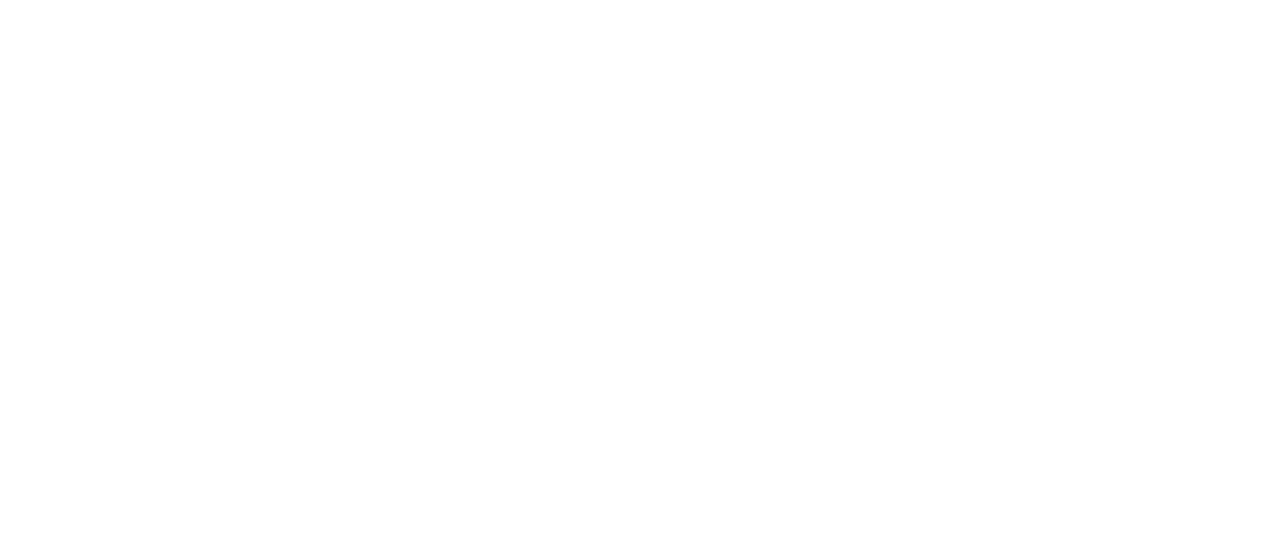
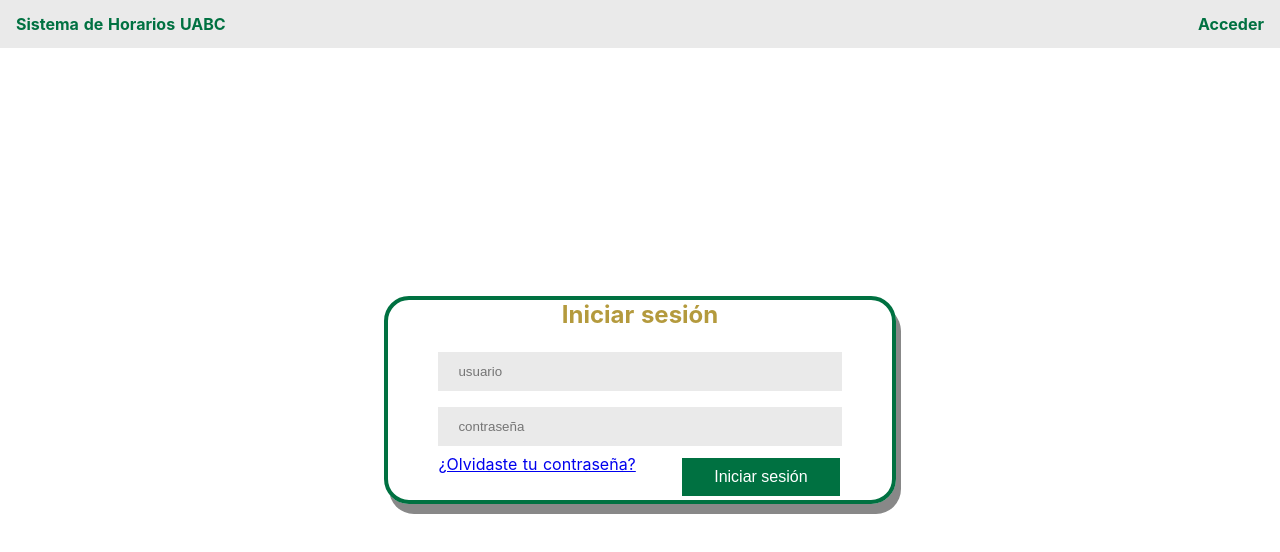
Before and after one commit to pedro-m-g/timetables-app, a Nuxt app: page /login in a window 1280 px wide. Before the commit this address had no page. Shown: the top 552 px of the page. Built offline with nearby package versions, Linux system fonts and the light colour scheme.

Commit message:
Pantalla login

```diff
--- /dev/null
+++ b/pages/login.vue
@@ -0,0 +1,120 @@
+<template>
+  <section class="container">
+    <div class="navBar">
+      <GuestNavbar/>
+    </div>
+    <div class="loginbox">
+      <div>
+        <h1>Iniciar sesión</h1>
+        <div class="loginform">
+          <form>
+            <input v-model="usuario" placeholder="usuario">
+            <input v-model="password" type="password" placeholder="contraseña">
+            <div class="loginBottom">
+              <a href="#">¿Olvidaste tu contraseña?</a>
+              <button type="button" href="#">Iniciar sesión</button>
+            </div>
+          </form>
+        </div>
+      </div>
+    </div>
+  </section>
+</template>
+
+<script>
+import GuestNavbar from '~/components/GuestNavbar.vue'
+export default {
+  components: {
+      GuestNavbar
+  }
+};
+</script>
+
+<style>
+
+.navBar{
+  position: absolute;
+  top: 0px;
+  left: 0px;
+  width: 100%;
+}
+
+/* Login */
+.loginbox{
+  border: 4px solid #007141;
+  border-radius: 25px;
+  width: 40%;
+  height: 40%;
+  background-color: #FFFFF;
+  box-shadow: 5px 10px #888888;
+}
+
+.loginBottom{
+  padding-bottom: 20px;
+}
+
+a{
+  float: left;
+}
+
+button{
+  float: right;
+  background-color: #007141;
+  border: none;
+  font-size: 16px;
+  margin: 4px 2px;
+  padding: 10px 32px;
+  color: white;
+}
+
+h1{
+  padding-bottom: 15px;
+  color: #B49A3D;
+}
+
+input{
+    width: 100%;
+    padding: 12px 20px;
+    margin: 8px 0;
+    box-sizing: border-box;
+    border: none;
+    background-color: #EAEAEA;
+    color: black;
+}
+
+.loginform{
+  margin: auto;
+  width:80%;
+  height: 80%;
+  padding-bottom: 15px;
+}
+
+.container {
+  min-height: 100vh;
+  display: flex;
+  justify-content: center;
+  align-items: center;
+  text-align: center;
+}
+
+.title {
+  font-family: "Quicksand", "Source Sans Pro", -apple-system, BlinkMacSystemFont, "Segoe UI", Roboto, "Helvetica Neue", Arial, sans-serif; /* 1 */
+  display: block;
+  font-weight: 300;
+  font-size: 100px;
+  color: #35495e;
+  letter-spacing: 1px;
+}
+
+.subtitle {
+  font-weight: 300;
+  font-size: 42px;
+  color: #526488;
+  word-spacing: 5px;
+  padding-bottom: 15px;
+}
+
+.links {
+  padding-top: 15px;
+}
+</style>
```
Also changed, not shown: 1 other file (tests, documents, lock files or other folders).
